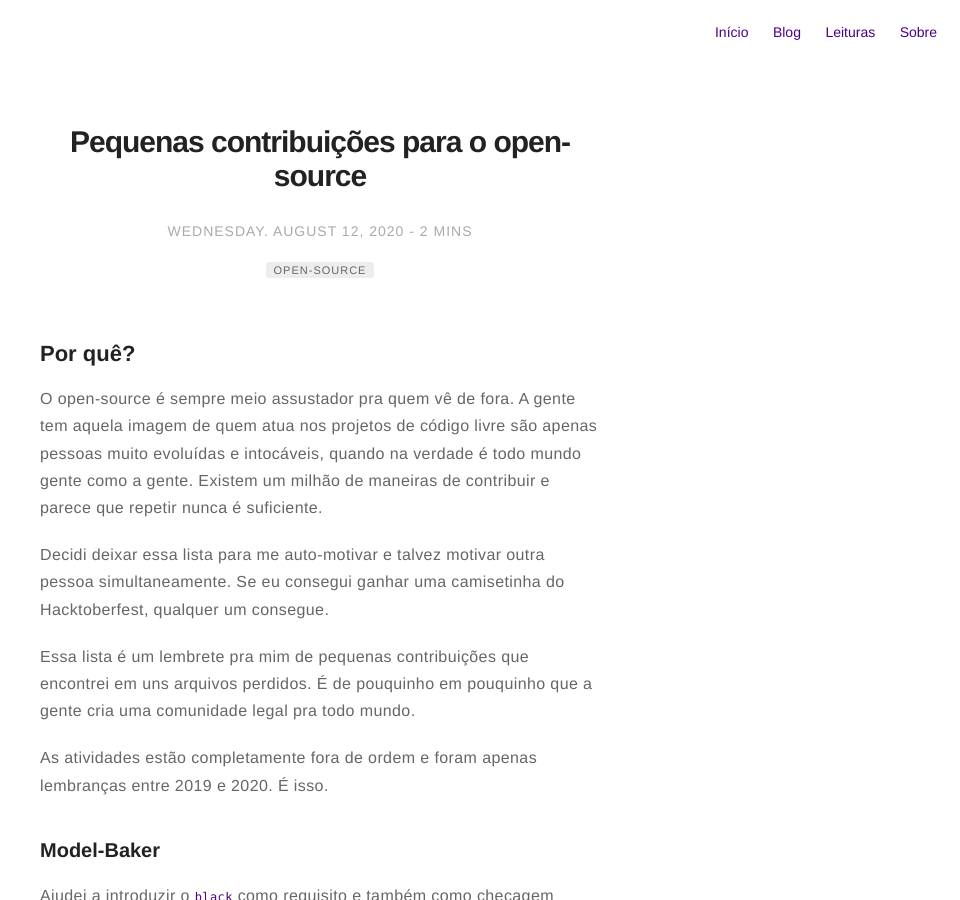
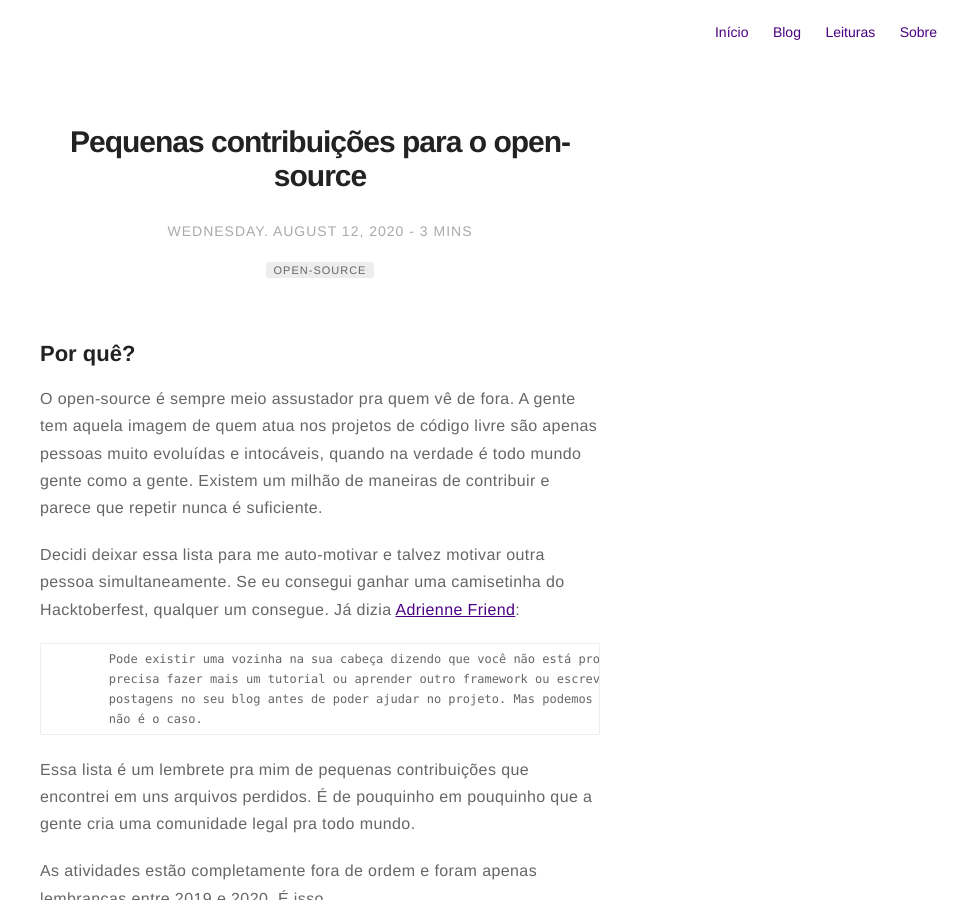
Before and after one commit to giovana-morais/giovana-morais.github.io, a Jekyll site: the page built from _posts/2020-08-12-open_source.md, in a window 1280 px wide and 900 px high. Shown: the whole window, without its empty margins (320-1280 px from the left). Built offline with Jekyll 4.4.1, drawn with Linux system fonts in a browser that asks for light colours; emoji names are drawn with the system emoji font.

Commit message:
fix: adiciona pequena tradução

```diff
--- a/_posts/2020-08-12-open_source.md
+++ b/_posts/2020-08-12-open_source.md
@@ -16,7 +16,15 @@ evoluídas e intocáveis, quando na verdade é todo mundo gente como a gente.
 Existem um milhão de maneiras de contribuir e parece que repetir nunca é suficiente.
 
 Decidi deixar essa lista para me auto-motivar e talvez motivar outra pessoa simultaneamente.
-Se eu consegui ganhar uma camisetinha do Hacktoberfest, qualquer um consegue.
+Se eu consegui ganhar uma camisetinha do Hacktoberfest, qualquer um consegue. Já dizia
+[Adrienne Friend](https://github.com/adriennefriend/imposter-syndrome-disclaimer):
+
+{% highlight text %}
+	Pode existir uma vozinha na sua cabeça dizendo que você não está pronto; que você
+	precisa fazer mais um tutorial ou aprender outro framework ou escrever mais algumas
+	postagens no seu blog antes de poder ajudar no projeto. Mas podemos afirmar que esse
+	não é o caso.
+{% endhighlight %}
 
 Essa lista é um lembrete pra mim de pequenas contribuições que encontrei em uns
 arquivos perdidos. É de pouquinho em pouquinho
@@ -45,7 +53,6 @@ pontos de conflitos e aí cada um queria reformatar o código do outro, mas tudo
 foi resolvido e o pull request está lá esperando para ser aprovado. :relieved:
 
 ### PyLadies Brasil
-
 Comecei a contribuir para os projetos do PyLadies Brasil. Como primeira tarefa,
 coloquei pra rodar um [bot](https://probot.github.io/apps/stale/) que checa as datas de issues e
 pull requests e aí fica o que estiver obsoleto. Isso vai ser bom pra dar uma
@@ -55,7 +62,6 @@ Eu nunca tinha mexido com um bot do github (mais especificamente um github
 action) e fiquei curiosa pra saber o que
 mais existe desse universo aparentemente gigante. Vou dar uma fuçada mais pra
 frente.
-
 
 Além disso me aventurei pela primeira vez com os templates de issue e pull
 request. Sempre vi na empresa que trabalho e tinha uma vaga ideia do
```
